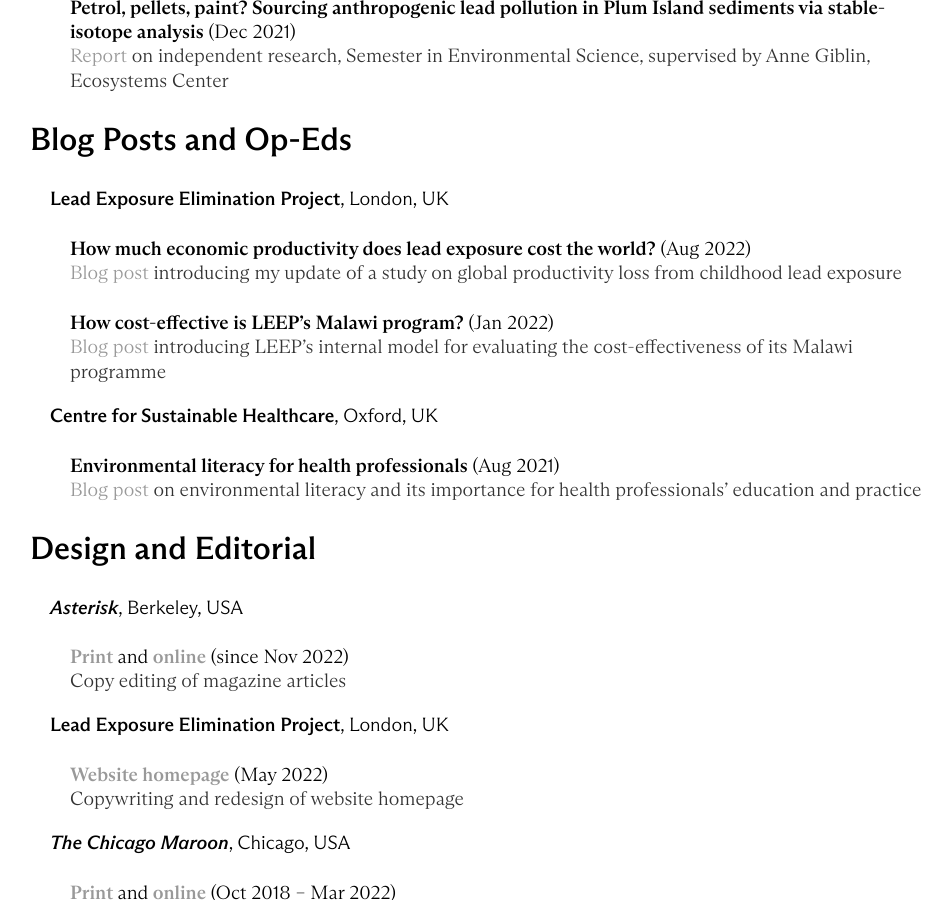
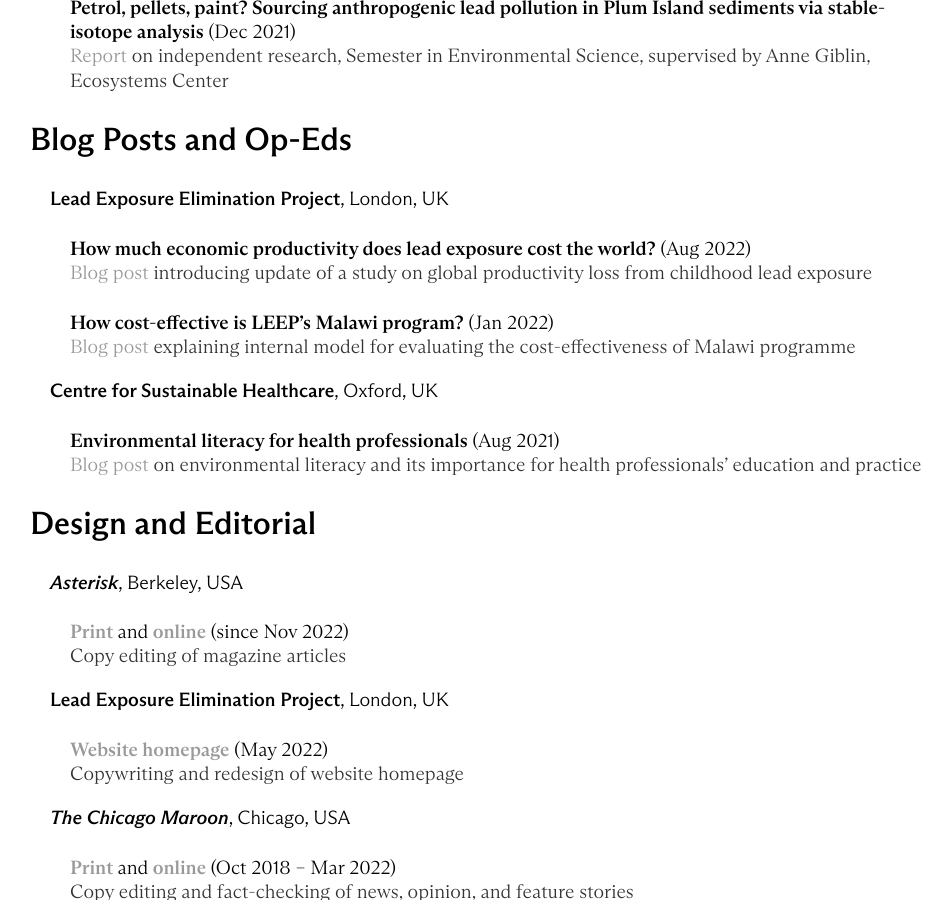
Before and after one commit to y-james-hu/y-james-hu.github.io, a Jekyll site: the page built from projects/index.html, in a window 1280 px wide and 900 px high, scrolled down 1394 px. Shown: the whole window, without its empty margins (162-1114 px from the left). Built offline with Jekyll 4.4.1, drawn with Linux system fonts in a browser that asks for light colours.

Commit message:
Update index.html

```diff
--- a/projects/index.html
+++ b/projects/index.html
@@ -49,10 +49,10 @@
     <h3 style="margin-left: 20px">Lead Exposure Elimination Project<span style="font-weight:normal">, London, UK</span></p>
 
       <h4 style="margin-left: 40px">How much economic productivity does lead exposure cost the world?<span style="font-weight:normal"> (Aug 2022)</span></h4>
-      <p style="margin-left: 40px"><a href = "https://leadelimination.org/economic-productivity-lead-exposure/">Blog post</a> introducing my update of a study on global productivity loss from childhood lead exposure</p>
+      <p style="margin-left: 40px"><a href = "https://leadelimination.org/economic-productivity-lead-exposure/">Blog post</a> introducing update of a study on global productivity loss from childhood lead exposure</p>
 
       <h4 style="margin-left: 40px">How cost-effective is LEEP’s Malawi program?<span style="font-weight:normal"> (Jan 2022)</span></h4>
-      <p style="margin-left: 40px"><a href = "https://leadelimination.org/malawi_cost-effectiveness_intro/">Blog post</a> introducing LEEP’s internal model for evaluating the cost-effectiveness of its Malawi programme</p>
+      <p style="margin-left: 40px"><a href = "https://leadelimination.org/malawi_cost-effectiveness_intro/">Blog post</a> explaining internal model for evaluating the cost-effectiveness of Malawi programme</p>
 
     <h3 style="margin-left: 20px">Centre for Sustainable Healthcare<span style="font-weight:normal">, Oxford, UK</span></p>
 
```
